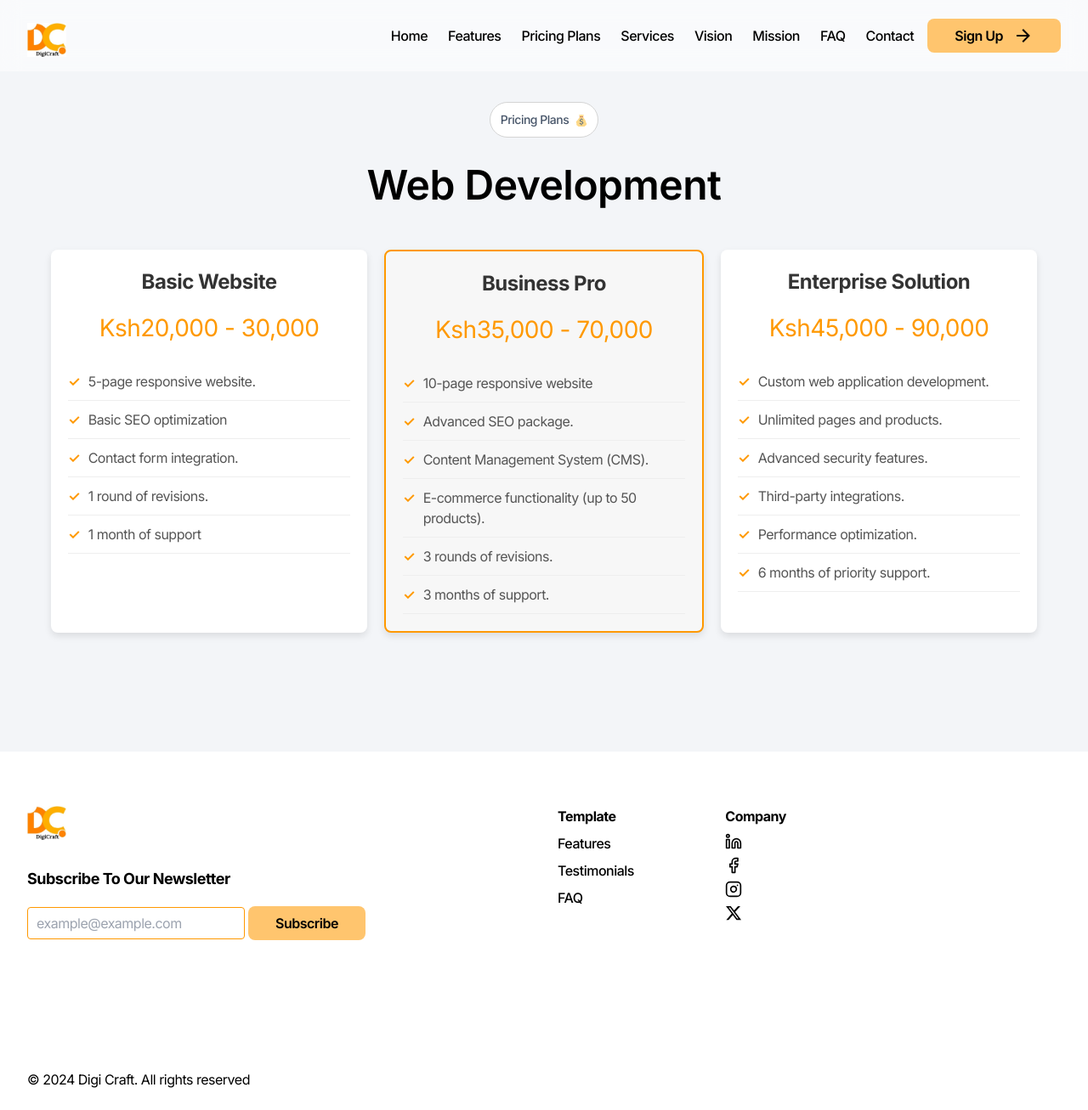
After one commit to MuliJob/Digi-Craft-Website, a Django app: page /pricing/ in a window 1280 px wide. The commit adds this page. Shown: the whole page at 85% size. Run offline with Django 5.2, Linux system fonts and the light colour scheme; some libraries are stand-ins or nearby versions.

Commit message:
added new page to display pricing plans alone

```diff
--- a/website/static/css/styles.css
+++ b/website/static/css/styles.css
@@ -1786,7 +1786,6 @@ body {
     display: flex;
     justify-content: space-between;
     gap: 20px;
-    max-width: 1200px;
     margin: 0 auto;
     padding: 20px;
 }
@@ -1803,6 +1802,9 @@ body {
     min-width: 250px;
     box-sizing: border-box;
 }
+#pricing-plans {
+    padding: 40px;
+}
 
 .pricing-tier::before {
     content: '';
@@ -1887,6 +1889,7 @@ body {
     }
     .pricing-tier {
         margin-bottom: 20px;
+        width: 100%;
     }
     .tier-price {
         font-size: 20px;
--- /dev/null
+++ b/website/templates/base.html
@@ -0,0 +1,502 @@
+<!DOCTYPE html>
+<html lang="en" class="scroll-smooth">
+  <head>
+    {% load static %}
+    <!-- Global Metadata -->
+    <meta charset="utf-8" />
+    <meta http-equiv="X-UA-Compatible" content="ie=edge" />
+    <meta name="viewport" content="width=device-width, initial-scale=1.0" />
+
+    <!-- Canonical URL -->
+    <link rel="canonical" href="https://astro-nutritrack.chrstnl.com/" />
+
+    <!-- Twitter -->
+    <meta name="twitte:card" content="summary_large_image" />
+    <meta name="twitter:creator" content="@your-handle" />
+    <meta
+      property="twitter:url"
+      content="https://astro-nutritrack.chrstnl.com/"
+    />
+    <meta
+      property="twitter:title"
+      content="Digi Craft - Grow your business with us🚀"
+    />
+    <meta
+      property="twitter:description"
+      content="We help you build your next app with our on a budget."
+    />
+    <meta
+      property="twitter:image"
+      content="https:/www.astro-nutritrack.chrstnl.com/images/astro-nutritrack.png"
+    />
+
+    <!-- Open Graph / Facebook -->
+    <meta
+      property="og:url"
+      content="https:/www.astro-nutritrack.chrstnl.com/"
+    />
+    <meta
+      property="og:image"
+      content="https:/www.astro-nutritrack.chrstnl.com/images/astro-nutritrack.png"
+    />
+    <meta
+      property="og:site_name"
+      content="https:/www.astro-nutritrack.chrstnl.com/"
+    />
+    <meta
+      property="og:title"
+      content="Digi Craft - Grow your business with us🚀"
+    />
+    <meta
+      property="og:description"
+      content="We help you build your next app with our on a budget."
+    />
+
+    <!-- Primary Meta Tags -->
+    <title>Digi Craft - Grow your business with us🚀</title>
+    <meta name="title" content="Digi Craft - Grow your business with us🚀" />
+    <meta
+      name="description"
+      content="We help you build your next app with our on a budget."
+    />
+    <meta name="generator" content="Astro v2.10.15" />
+    <meta
+      name="keywords"
+      content="Personal portfolio, landing page, page template, developer portfoliom designer portfolio"
+    />
+    <meta name="author" content="chrstnl" />
+    <link rel="sitemap" href="/sitemap-index.xml" />
+
+    <!-- Theme Meta Tags -->
+    <meta name="msapplication-TileColor" content="#00aba9" />
+    <meta name="theme-color" content="#ffffff" />
+    <link rel="apple-touch-icon" sizes="180x180" href="/apple-touch-icon.png" />
+    <link
+      rel="icon"
+      type="image/png"
+      sizes="32x32"
+      href="{% static 'favicon32x32.ico' %}"
+    />
+    <link
+      rel="icon"
+      type="image/png"
+      sizes="16x16"
+      href="{% static 'favicon16x16.ico' %}"
+    />
+    <link rel="manifest" href="{% static 'site.webmanifest' %}" />
+    <link rel="mask-icon" href="/safari-pinned-tab.svg" color="#5bbad5" />
+    <meta name="robots" content="index" />
+
+    <!-- Google Font -->
+    <link rel="preconnect" href="https://fonts.googleapis.com" />
+    <link rel="preconnect" href="https://fonts.gstatic.com" crossorigin />
+
+    <link rel="stylesheet" href="https://unpkg.com/leaflet@1.7.1/dist/leaflet.css" />
+    <link rel="stylesheet" href="https://cdnjs.cloudflare.com/ajax/libs/font-awesome/6.0.0-beta3/css/all.min.css">
+    <link rel="stylesheet" href="{% static 'css/styles.css' %}" />
+
+    <script src="{% static 'js/lemon.js' %}" defer></script>
+    <script type="module">
+      let o = null;
+      const s = (e) => {
+          (o = e === o ? null : e), a();
+        },
+        a = () => {
+          const e = document.getElementsByClassName("accordion-item--content");
+          for (let t = 0; t < e.length; t++) {
+            const n = e[t];
+            n.parentElement?.id === o
+              ? (n.classList.remove("hidden"),
+                n.classList.add("!visibility", "block"))
+              : (n.classList.remove("!visibility", "block"),
+                n.classList.add("hidden"));
+          }
+        },
+        i = document.querySelectorAll(".accordion-item--heading button");
+      i.forEach((e) => {
+        e.addEventListener("click", () => {
+          const t = e.parentElement?.parentElement?.id;
+          s(t);
+        });
+      });
+      let c = !1;
+      const d = document.querySelectorAll(".header-nav--container button"),
+        l = document.querySelectorAll(
+          ".header-nav--menu .header-nav--menu-item .menu-item--link"
+        ),
+        r = () => {
+          const e = document.getElementById("navbar-default");
+          c
+            ? (e?.classList.remove("show"), e?.classList.add("hide"))
+            : (e?.classList.remove("hide"), e?.classList.add("show")),
+            (c = !c);
+        },
+        m = () => {
+          const e = document.getElementById("navbar-default");
+          e?.classList.remove("show"), e?.classList.add("hide"), (c = !1);
+        };
+      d.forEach((e) => {
+        e.addEventListener("click", () => {
+          r();
+        });
+      });
+      l.forEach((e) => {
+        e.addEventListener("click", () => {
+          m();
+        });
+      });
+      let map = L.map('map').setView([-0.0917, 34.7680], 13);
+
+      L.tileLayer('https://{s}.tile.openstreetmap.org/{z}/{x}/{y}.png', {
+          maxZoom: 19,
+          attribution: '© OpenStreetMap'
+      }).addTo(map);
+    </script>
+    <script src="{% static 'js/script.js' %}"></script>
+  </head>
+
+  <body>
+    <main class="main relative overflow-hidden undefined">
+      <header
+        id="header"
+        class="header fixed left-0 w-full z-30 top-0 bg-white backdrop-filter backdrop-blur-md bg-opacity-50"
+      >
+        <section class="header--container wrap wrap-px">
+          <div class="">
+            <h1 class="logo mb-0">
+              <a href="/">
+                <img
+                  alt="logo"
+                  class="h-10 w-auto"
+                  width="105"
+                  height="15"
+                  src="{% static 'images/Logo.jpeg' %}"
+                  loading="lazy"
+                  decoding="async"
+                />
+              </a>
+            </h1>
+          </div>
+          <section class="flex items-center ml-auto">
+            <nav class="header-nav">
+              <div class="header-nav--container">
+                <button
+                  type="button"
+                  class="mobile-menu"
+                  aria-controls="navbar-dropdown"
+                  aria-expanded="false"
+                >
+                  <span class="sr-only">Open main menu</span>
+                  <svg
+                    viewBox="0 0 24 24"
+                    class="h-6 w-auto text-black"
+                    astro-icon="mdi:menu"
+                  >
+                    <path
+                      fill="currentColor"
+                      d="M3 6h18v2H3V6m0 5h18v2H3v-2m0 5h18v2H3v-2z"
+                    />
+                  </svg>
+                </button>
+                <div
+                  class="header-nav--menu-container z-20 hide"
+                  id="navbar-default"
+                >
+                  <ul class="header-nav--menu">
+                    <li class="header-nav--menu-item">
+                      <a
+                        href="/"
+                        class="menu-item--link flex items-center"
+                        target="_self"
+                      >
+                        Home
+                      </a>
+                    </li>
+                    <li class="header-nav--menu-item">
+                      <a
+                        href="/#features"
+                        class="menu-item--link flex items-center"
+                        target="_self"
+                      >
+                        Features
+                      </a>
+                    </li>
+                    <li class="header-nav--menu-item">
+                      <a
+                        href="{% url 'pricing' %}"
+                        class="menu-item--link flex items-center"
+                        target="_self"
+                      >
+                        Pricing Plans
+                      </a>
+                    </li>
+                    <li class="header-nav--menu-item">
+                      <a
+                        href="/#services"
+                        class="menu-item--link flex items-center"
+                        target="_self"
+                      >
+                        Services
+                      </a>
+                    </li>
+                    <li class="header-nav--menu-item">
+                      <a
+                        href="/#faq"
+                        class="menu-item--link flex items-center"
+                        target="_self"
+                      >
+                        Vision
+                      </a>
+                    </li>
+                    <li class="header-nav--menu-item">
+                      <a
+                        href="/#faq"
+                        class="menu-item--link flex items-center"
+                        target="_self"
+                      >
+                        Mission
+                      </a>
+                    </li>
+                    <li class="header-nav--menu-item">
+                      <a
+                        href="/#faq"
+                        class="menu-item--link flex items-center"
+                        target="_self"
+                      >
+                        FAQ
+                      </a>
+                    </li>
+                    <li class="header-nav--menu-item">
+                      <a
+                        href="/#contactus"
+                        class="menu-item--link flex items-center"
+                        target="_self"
+                      >
+                        Contact
+                      </a>
+                    </li>
+                  </ul>
+                </div>
+              </div>
+            </nav>
+            <section class="undefined">
+              <div class="btn-group--container hidden md:block">
+                <a role="button" href="#" class="btn btn--secondary ml-4">
+                  Sign Up
+                  <svg viewBox="0 0 24 24" class="w-6">
+                    <path
+                      fill="currentColor"
+                      d="M4 11v2h12l-5.5 5.5 1.42 1.42L19.84 12l-7.92-7.92L10.5 5.5 16 11H4z"
+                    />
+                  </svg>
+                </a>
+              </div>
+            </section>
+          </section>
+        </section>
+      </header>
+      <div class="main-wrapper bg-[#F3F5F8] relative z-10 pb-20 pt-20">
+      {% block content %}
+
+      {% endblock %}
+      </div>
+      <footer id="footer" class="bg-white">
+        <section class="footer--container wrap wrap-px relative z-10">
+          <div class="footer--content-container py-16">
+            <div
+              class="footer-links mb-12 grid grid-cols-2 gap-8 md:mb-16 md:grid-cols-8 lg:grid-cols-12"
+            >
+              <div class="col-span-6">
+                <div class="footer--logo grid gap-8">
+                  <a href="/">
+                    <img
+                      alt="logo"
+                      class="h-10 w-auto"
+                      width="168"
+                      height="24"
+                      src="{% static 'images/Logo.jpeg' %}"
+                      loading="lazy"
+                      decoding="async"
+                    />
+                  </a>
+
+                  <section class="undefined newsletter-section">
+                    <div class="btn-group--container align--left">
+                      <h5 class="newsletter-heading">
+                        Subscribe To Our Newsletter
+                      </h5>
+                      <form action="" class="newsletter-form">
+                        {% csrf_token %}
+                        <input
+                          type="email"
+                          placeholder="example@example.com"
+                          class="newsletter-input"
+                        />
+                        <a role="button" href="#" class="btn btn--secondary">
+                          Subscribe
+                        </a>
+                      </form>
+                    </div>
+                  </section>
+                </div>
+              </div>
+              <div class="col-span-6">
+                <div
+                  class="footer-menu grid grid-cols-2 md:grid-cols-8 lg:grid-cols-12"
+                >
+                  <div class="footer-menu--container col-span-1 md:col-span-4">
+                    <h3 class="font-bold text-base mb-2">Template</h3>
+                    <ul class="footer-menu--list">
+                      <li class="footer-menu--list-item gap-2">
+                        <a
+                          class="mb-2 block w-auto font-medium transition-colors duration-300 hover:text-secondary-700"
+                          href="#features"
+                        >
+                          Features
+                        </a>
+                      </li>
+                      <li class="footer-menu--list-item gap-2">
+                        <a
+                          class="mb-2 block w-auto font-medium transition-colors duration-300 hover:text-secondary-700"
+                          href="#testimonials"
+                        >
+                          Testimonials
+                        </a>
+                      </li>
+                      <li class="footer-menu--list-item gap-2">
+                        <a
+                          class="mb-2 block w-auto font-medium transition-colors duration-300 hover:text-secondary-700"
+                          href="#faq"
+                        >
+                          FAQ
+                        </a>
+                      </li>
+                    </ul>
+                  </div>
+                  <div class="footer-menu--container col-span-1 md:col-span-4">
+                    <h3 class="font-bold text-base mb-2">Company</h3>
+                    <ul class="footer-menu--list">
+                      <li class="footer-menu--list-item gap-2">
+                        <a
+                          class="mb-2 flex items-center w-auto font-medium transition-colors duration-300 hover:text-secondary-700"
+                          href="https://www.linkedin.com/in/digi-craft-3928a71bb?utm_source=share&utm_campaign=share_via&utm_content=profile&utm_medium=android_app"
+                          target="_blank"
+                        >
+                          <svg
+                            xmlns="http://www.w3.org/2000/svg"
+                            width="20"
+                            height="20"
+                            viewBox="0 0 24 24"
+                            fill="none"
+                            stroke="currentColor"
+                            stroke-width="2"
+                            stroke-linecap="round"
+                            stroke-linejoin="round"
+                            class="social-icon linkedin mr-2"
+                          >
+                            <path
+                              d="M16 8a6 6 0 0 1 6 6v7h-4v-7a2 2 0 0 0-2-2 2 2 0 0 0-2 2v7h-4v-7a6 6 0 0 1 6-6z"
+                            ></path>
+                            <rect x="2" y="9" width="4" height="12"></rect>
+                            <circle cx="4" cy="4" r="2"></circle>
+                          </svg>
+                          <span class="sr-only">LinkedIn</span>
+                        </a>
+                      </li>
+                      <li class="footer-menu--list-item gap-2">
+                        <a
+                          class="mb-2 flex items-center w-auto font-medium transition-colors duration-300 hover:text-secondary-700"
+                          href="https://www.facebook.com/profile.php?id=61566109316037"
+                        >
+                          <svg
+                            xmlns="http://www.w3.org/2000/svg"
+                            width="20"
+                            height="20"
+                            viewBox="0 0 24 24"
+                            fill="none"
+                            stroke="currentColor"
+                            stroke-width="2"
+                            stroke-linecap="round"
+                            stroke-linejoin="round"
+                            class="social-icon facebook mr-2"
+                          >
+                            <path
+                              d="M18 2h-3a5 5 0 0 0-5 5v3H7v4h3v8h4v-8h3l1-4h-4V7a1 1 0 0 1 1-1h3z"
+                            ></path>
+                          </svg>
+                          <span class="sr-only">Facebook</span>
+                        </a>
+                      </li>
+                      <li class="footer-menu--list-item gap-2">
+                        <a
+                          class="mb-2 flex items-center w-auto font-medium transition-colors duration-300 hover:text-secondary-700"
+                          href="https://www.instagram.com/digic.raft?igsh=YzljYTk1ODg3Zg=="
+                        >
+                          <svg
+                            xmlns="http://www.w3.org/2000/svg"
+                            width="20"
+                            height="20"
+                            viewBox="0 0 24 24"
+                            fill="none"
+                            stroke="currentColor"
+                            stroke-width="2"
+                            stroke-linecap="round"
+                            stroke-linejoin="round"
+                            class="social-icon instagram mr-2"
+                          >
+                            <rect
+                              x="2"
+                              y="2"
+                              width="20"
+                              height="20"
+                              rx="5"
+                              ry="5"
+                            ></rect>
+                            <path
+                              d="M16 11.37A4 4 0 1 1 12.63 8 4 4 0 0 1 16 11.37z"
+                            ></path>
+                            <line x1="17.5" y1="6.5" x2="17.51" y2="6.5"></line>
+                          </svg>
+                          <span class="sr-only">Instagram</span>
+                        </a>
+                      </li>
+                      <li class="footer-menu--list-item gap-2">
+                        <a
+                          class="mb-2 flex items-center w-auto font-medium transition-colors duration-300 hover:text-secondary-700"
+                          href="#"
+                        >
+                          <svg
+                            xmlns="http://www.w3.org/2000/svg"
+                            width="20"
+                            height="20"
+                            viewBox="0 0 24 24"
+                            fill="currentColor"
+                            class="social-icon x-twitter mr-2"
+                          >
+                            <path
+                              d="M18.244 2.25h3.308l-7.227 8.26 8.502 11.24H16.17l-5.214-6.817L4.99 21.75H1.68l7.73-8.835L1.254 2.25H8.08l4.713 6.231zm-1.161 17.52h1.833L7.084 4.126H5.117z"
+                            />
+                          </svg>
+                          <span class="sr-only">X (Twitter)</span>
+                        </a>
+                      </li>
+                    </ul>
+                  </div>
+                </div>
+              </div>
+            </div>
+          </div>
+        </section>
+
+        <section class="footer-credits relative z-10">
+          <div class="wrap wrap-px py-6">
+            <p class="my-0">© 2024 Digi Craft. All rights reserved</p>
+          </div>
+        </section>
+        <div class="footer--background"></div>
+      </footer>
+    </main>
+    <script src="{% static 'js/script.js' %}"></script>
+    <script src="https://unpkg.com/leaflet@1.7.1/dist/leaflet.js"></script>
+  </body>
+</html>
--- /dev/null
+++ b/website/templates/pricing.html
@@ -0,0 +1,66 @@
+{% extends 'base.html' %}
+{% load static %}
+{% block content %}
+<section class="feature-tabs" id="pricing-plans">
+  <section class="badge-group w-full">
+    <div
+      href=""
+      class="badge-group--container align--center undefined"
+    >
+    <div class="badge-group--message">Pricing Plans</div>
+      <div class="badge-group--icon">
+        <svg xmlns="http://www.w3.org/2000/svg" width="1em" height="1em" viewBox="0 0 36 36" {...props}>
+          <path fill="#fdd888" d="M31.898 23.938C31.3 17.32 28 14 28 14l-6-8h-8l-6 8s-1.419 1.433-2.567 4.275C3.444 18.935 2 20.789 2 23a4.97 4.97 0 0 0 1.609 3.655A4.94 4.94 0 0 0 3 29c0 1.958 1.136 3.636 2.775 4.456C7.058 35.378 8.772 36 10 36h16c1.379 0 3.373-.779 4.678-3.31C32.609 31.999 34 30.17 34 28a4.99 4.99 0 0 0-2.102-4.062M18 6c.55 0 1.058-.158 1.5-.416c.443.258.951.416 1.5.416c1.657 0 4-2.344 4-4c0 0 0-2-2-2c-.788 0-1 1-2 1s-1-1-3-1s-2 1-3 1s-1.211-1-2-1c-2 0-2 2-2 2c0 1.656 2.344 4 4 4c.549 0 1.057-.158 1.5-.416c.443.258.951.416 1.5.416" />
+          <path fill="#bf6952" d="M24 6a1 1 0 0 1-1 1H13a1 1 0 0 1 0-2h10a1 1 0 0 1 1 1" />
+          <path fill="#67757f" d="M23.901 24.542c0-4.477-8.581-4.185-8.581-6.886c0-1.308 1.301-1.947 2.811-1.947c2.538 0 2.99 1.569 4.139 1.569c.813 0 1.205-.493 1.205-1.046c0-1.284-2.024-2.256-3.965-2.592V12.4c0-.773-.65-1.4-1.454-1.4c-.805 0-1.456.627-1.456 1.4v1.283c-2.116.463-3.937 1.875-3.937 4.176c0 4.299 8.579 4.125 8.579 7.145c0 1.047-1.178 2.093-3.111 2.093c-2.901 0-3.867-1.889-5.045-1.889c-.574 0-1.087.464-1.087 1.164c0 1.113 1.938 2.451 4.603 2.824l-.001.01v1.398c0 .772.652 1.4 1.456 1.4s1.455-.628 1.455-1.4v-1.398c0-.017-.008-.03-.009-.045c2.398-.43 4.398-1.932 4.398-4.619" />
+        </svg>
+      </div>
+    </div>
+  </section>
+
+  <section class="page-title--content max-w-3xl text-center mx-auto">
+    <h1
+      class="h2 font-semibold text-3xl lg:text-5xl text-center mx-auto"
+    >
+      Web Development
+    </h1>
+  </section>
+  <div class="pricing-container">
+    <div class="pricing-tier">
+        <div class="tier-name">Basic Website</div>
+        <div class="tier-price">Ksh20,000 - 30,000</div>
+        <ul class="feature-list">
+            <li>5-page responsive website.</li>
+            <li>Basic SEO optimization</li>
+            <li>Contact form integration.</li>
+            <li>1 round of revisions.</li>
+            <li>1 month of support</li>
+        </ul>
+    </div>
+    <div class="pricing-tier highlighted">
+        <div class="tier-name">Business Pro</div>
+        <div class="tier-price">Ksh35,000 - 70,000</div>
+        <ul class="feature-list">
+            <li>10-page responsive website</li>
+            <li>Advanced SEO package.</li>
+            <li>Content Management System (CMS).</li>
+            <li>E-commerce functionality (up to 50 products).</li>
+            <li>3 rounds of revisions.</li>
+            <li>3 months of support.</li>
+        </ul>
+    </div>
+    <div class="pricing-tier">
+        <div class="tier-name">Enterprise Solution</div>
+        <div class="tier-price">Ksh45,000 - 90,000</div>
+        <ul class="feature-list">
+            <li>Custom web application development.</li>
+            <li>Unlimited pages and products.</li>
+            <li>Advanced security features.</li>
+            <li>Third-party integrations.</li>
+            <li>Performance optimization.</li>
+            <li>6 months of priority support.</li>
+        </ul>
+    </div>
+  </div>
+</section>
+{% endblock %}
--- a/website/urls.py
+++ b/website/urls.py
@@ -3,4 +3,5 @@ from . import views
 
 urlpatterns = [
     path('', views.index, name='digicraft'),
+    path('pricing/', views.pricing,name = 'pricing'),
 ]
--- a/website/views.py
+++ b/website/views.py
@@ -2,8 +2,7 @@ from django.shortcuts import render
 
 # Create your views here.
 def index(request):
-  context = {
-        'title': 'Welcome to My Django Site',
-        'message': 'This is the home page at the root URL.',
-    }
-  return render(request, 'digicraft.html', context)
+  return render(request, 'digicraft.html')
+
+def pricing(request):
+  return render(request, 'pricing.html')
```
Also changed, not shown: website/templates/digicraft.html (+13 -5 lines).
